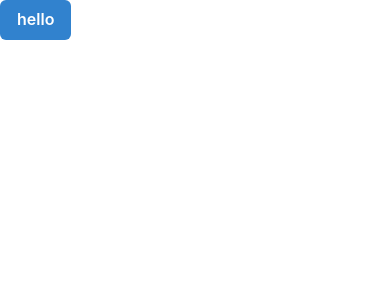
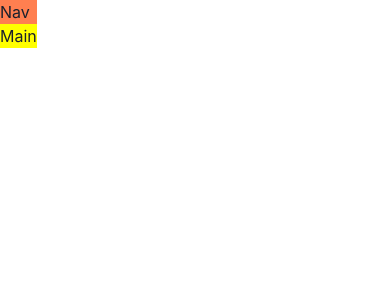
Before and after one commit to dperez00/portfolio-site, a React (Vite) app in the folder portfolio-site/: page / in a window 390 px wide. Shown: the top 300 px of the page. Built offline with nearby package versions, Linux system fonts and the light colour scheme.

Commit message:
Build a responsive layout

```diff
--- a/portfolio-site/src/App.tsx
+++ b/portfolio-site/src/App.tsx
@@ -1,7 +1,21 @@
-import { Button } from "@chakra-ui/react";
+import { Grid, GridItem } from "@chakra-ui/react";
 
 function App() {
-  return <Button colorScheme="blue">hello</Button>;
+  return (
+    <Grid
+      templateAreas={{
+        base: `"nav" "main"`,
+        lg: `"nav nav" "main main"`, // lg is wider than 1024px
+      }}
+    >
+      <GridItem area="nav" bg="coral">
+        Nav
+      </GridItem>
+      <GridItem area="main" bg="yellow">
+        Main
+      </GridItem>
+    </Grid>
+  );
 }
 
 export default App;
```
